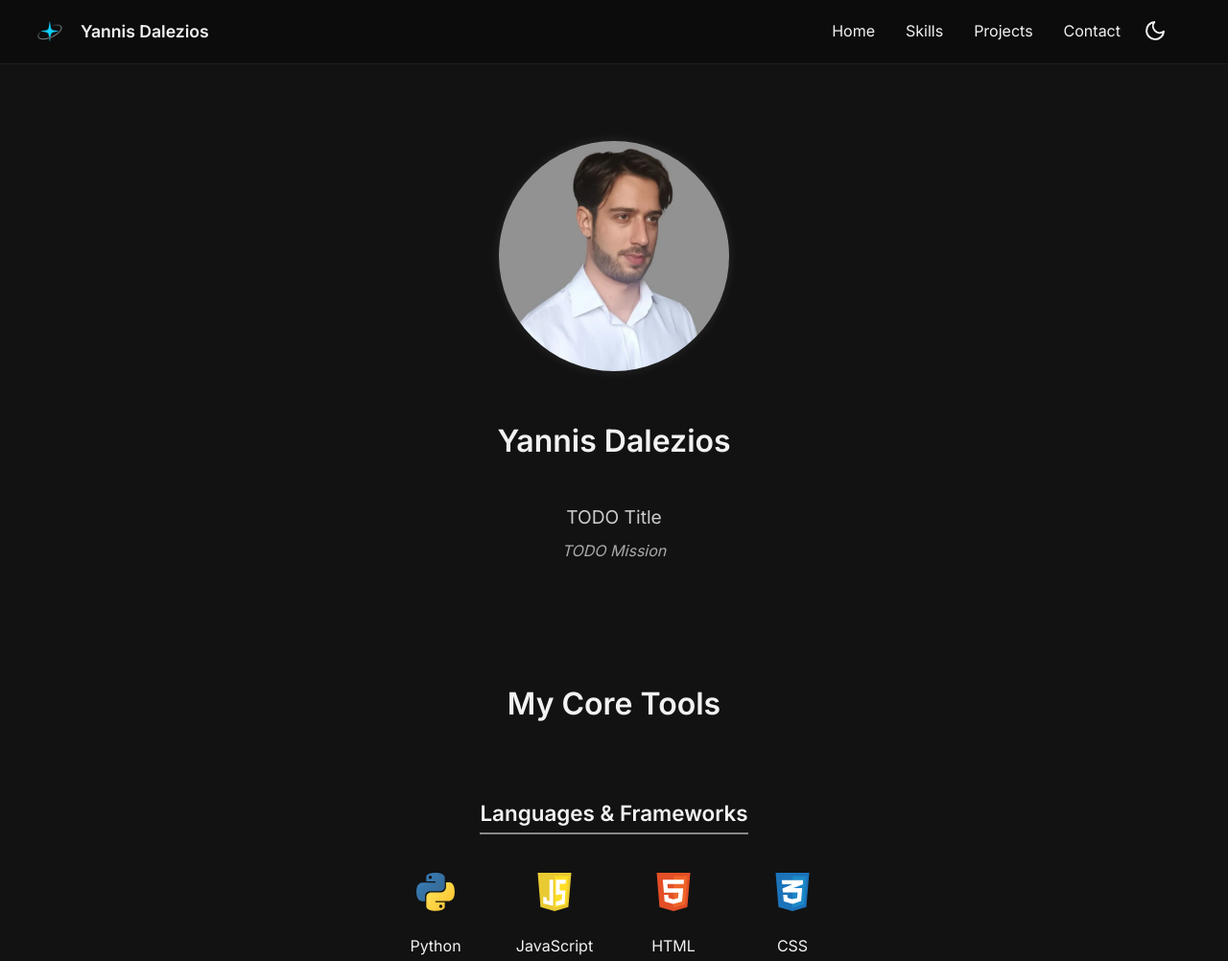
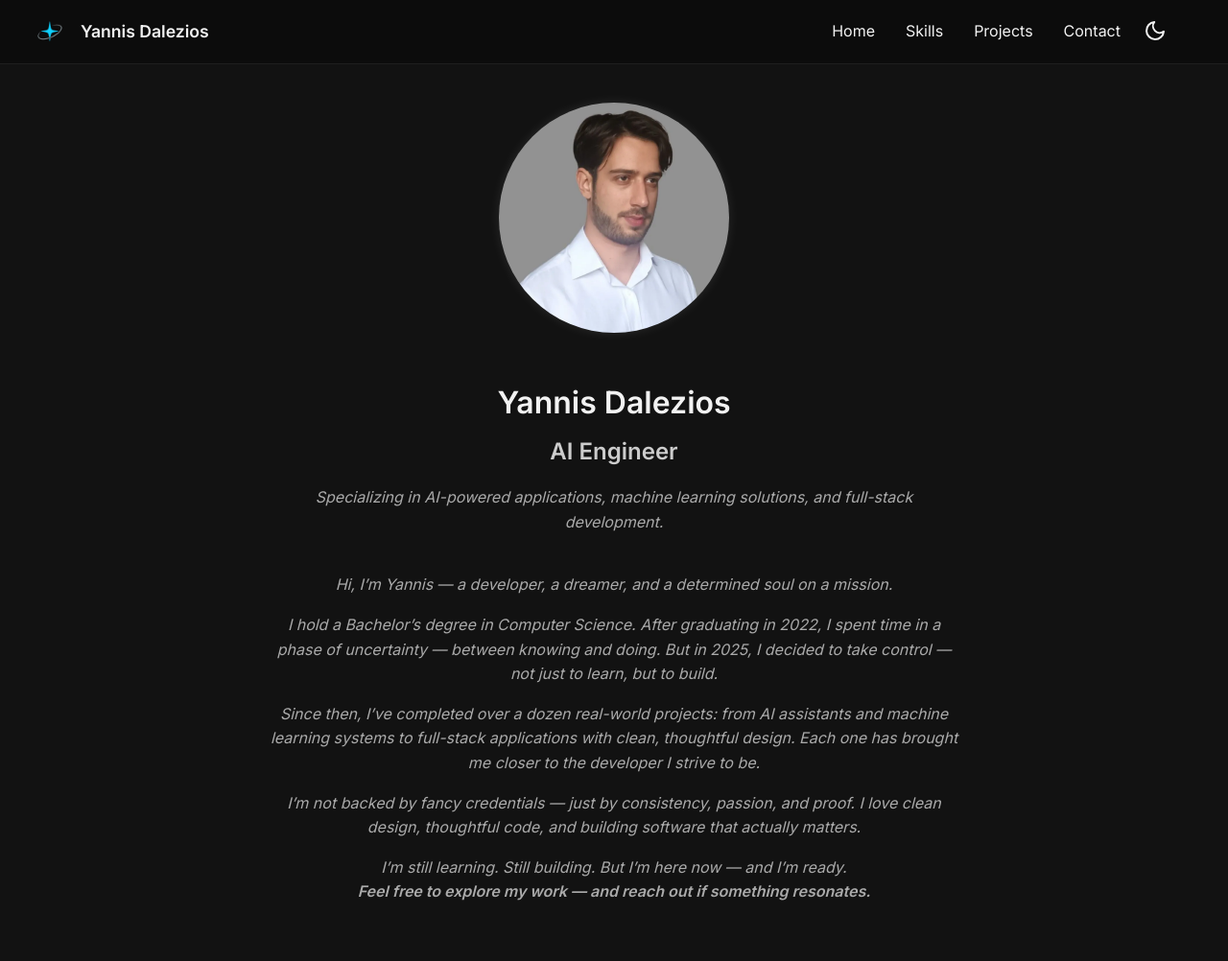
Before and after one commit to idalz/portfolio, a plain HTML site: page index.html in a window 1280 px wide. Shown: the top 1002 px of the page at 96% size. Drawn offline with nearby package versions, Linux system fonts and the light colour scheme.

Commit message:
Set meta and about section

```diff
--- a/css/styles.css
+++ b/css/styles.css
@@ -314,7 +314,7 @@ h3 {
 .hero {
   text-align: center;
   margin-bottom: 2.5rem;
-  padding-top: 80px
+  padding-top: 40px
 }
 
 .profile-pic {
@@ -327,12 +327,14 @@ h3 {
 }
 
 .focus p,.hero .title {
-  font-size: 1.2rem;
-  color: #ccc
+  color: #ccc;
+  font-size: 1.5rem;  /* try 1.375rem or 1.5rem */
+  margin-top: 0rem;  /* reduce from default if needed */
+  font-weight: 600;
 }
 
 .hero .mission {
-  margin-top: .5rem;
+  margin-top: 1rem;
   color: #aaa;
   font-style: italic
 }
@@ -942,7 +944,7 @@ body.loaded #loader {
   }
 
   .hero .title {
-      font-size: 1rem
+      font-size: 1.25rem
   }
 
   .bio p,.focus p,.hero .mission,.navbar li a {
@@ -1280,3 +1282,10 @@ body:not(.light-mode) .contact-form button:hover {
   transform: scale(1.02);
   box-shadow: 0 2px 8px rgba(255,255,255,.05)
 }
+
+.about-text {
+  max-width: 750px;
+  margin: 0 auto;
+  padding: 0 1rem;
+  text-align: center;
+}
--- a/index.html
+++ b/index.html
@@ -3,26 +3,26 @@
 <head>
   <!-- 🧠 Basic Page Info -->
   <meta charset="utf-8" />
-    <title>Yannis | Portfolio</title>
+  <title>Yannis Dalezios | Portfolio</title>
   <meta name="viewport" content="width=device-width, initial-scale=1.0" />
 
   <!-- 🔍 SEO Meta Tags -->
-    <meta name="description" content="Yannis is an aspiring Machine Learning Engineer with a passion for AI, data science, and software development. Explore his portfolio and projects." />
-    <meta name="keywords" content="Yannis, Machine Learning, AI, Data Science, Portfolio, FastAPI, Python, React, LLM, Projects" />
-    <meta name="author" content="Yannis" />
+  <meta name="description" content="Yannis specializes in AI-powered applications, machine learning solutions, and full-stack development." />
+  <meta name="keywords" content="AI Engineer, Machine Learning, LangChain, FastAPI, Python, Docker, OpenAI, LLM, Pinecone, PostgreSQL, Full-Stack Developer, Portfolio, Projects" />
+  <meta name="author" content="Yannis Dalezios" />
 
   <!-- 📣 Open Graph Meta (LinkedIn, Facebook, etc.) -->
   <meta property="og:type" content="website" />
-    <meta property="og:title" content="Yannis | Machine Learning Portfolio" />
-    <meta property="og:description" content="Explore Yannis' AI and machine learning projects, built with FastAPI, React, and more." />
-    <meta property="og:image" content="https://yannis.github.io/portfolio/projects/pics/preview.jpg" />
-    <meta property="og:url" content="https://yannis.github.io/portfolio" />
+  <meta property="og:title" content="Yannis Dalezios | AI Engineer" />
+  <meta property="og:description" content="Explore AI-powered applications, machine learning solutions, and full-stack development built by Yannis Dalezios." />
+  <meta property="og:image" content="https://idalz.github.io/portfolio/icons/preview.jpg" />
+  <meta property="og:url" content="https://idalz.github.io/portfolio" />
 
   <!-- 🐦 Twitter Card Meta -->
   <meta name="twitter:card" content="summary_large_image" />
-    <meta name="twitter:title" content="Yannis | Machine Learning Portfolio" />
-    <meta name="twitter:description" content="Explore Yannis' projects in AI, ML, and software engineering." />
-    <meta name="twitter:image" content="https://yannis.github.io/portfolio/projects/pics/preview.jpg" />
+  <meta name="twitter:title" content="Yannis Dalezios | AI Engineer & Full-Stack Developer" />
+  <meta name="twitter:description" content="Building AI-powered applications, machine learning solutions, and full-stack development." />
+  <meta name="twitter:image" content="https://idalz.github.io/portfolio/icons/preview.jpg" />
 
   <!-- 🧿 Favicons -->
   <link rel="icon" type="image/png" href="icons/logo.png" />
@@ -98,9 +98,37 @@
    <!-- About Section -->
 <section class="hero fade-in-section hidden" id="hero">
   <img alt="Yannis Profile" class="profile-pic" src="icons/profile.webp" width="260" height="260" />
-  <div style="text-align: center;"><h1 class="fade-in-heading" style="margin-top: 1.5rem;">Yannis Dalezios</h1></div>
-  <p class="title">TODO Title</p>
-  <p class="mission">TODO Mission</p>
+  <div style="text-align: center;"><h1 class="fade-in-heading" style="margin-top: 1.5rem; margin-bottom: 0rem;">Yannis Dalezios</h1></div>
+  <div class="about-text">
+    <p class="title">AI Engineer</p>
+    <p class="mission" style="margin-bottom: 2.5rem;">
+      Specializing in AI-powered applications, machine learning solutions, and full-stack development.
+    </p>
+
+    <p class="mission">
+      Hi, I’m Yannis — a developer, a dreamer, and a determined soul on a mission.
+    </p>
+
+    <p class="mission">
+      I hold a Bachelor’s degree in Computer Science. After graduating in 2022, I spent time in a phase of uncertainty — between knowing and doing.
+      But in 2025, I decided to take control — not just to learn, but to build.
+    </p>
+
+    <p class="mission">
+      Since then, I’ve completed over a dozen real-world projects: from AI assistants and machine learning systems to full-stack applications with clean, thoughtful design.
+      Each one has brought me closer to the developer I strive to be.
+    </p>
+
+    <p class="mission">
+      I’m not backed by fancy credentials — just by consistency, passion, and proof.
+      I love clean design, thoughtful code, and building software that actually matters.
+    </p>
+
+    <p class="mission">
+      I’m still learning. Still building. But I’m here now — and I’m ready.<br/>
+      <strong>Feel free to explore my work — and reach out if something resonates.</strong>
+    </p>
+  </div>
 </section>
 
    <!-- Skills Section -->
```
Also changed, not shown: icons/preview.jpg (added). Lines whose indentation alone changed are shown as unchanged.
